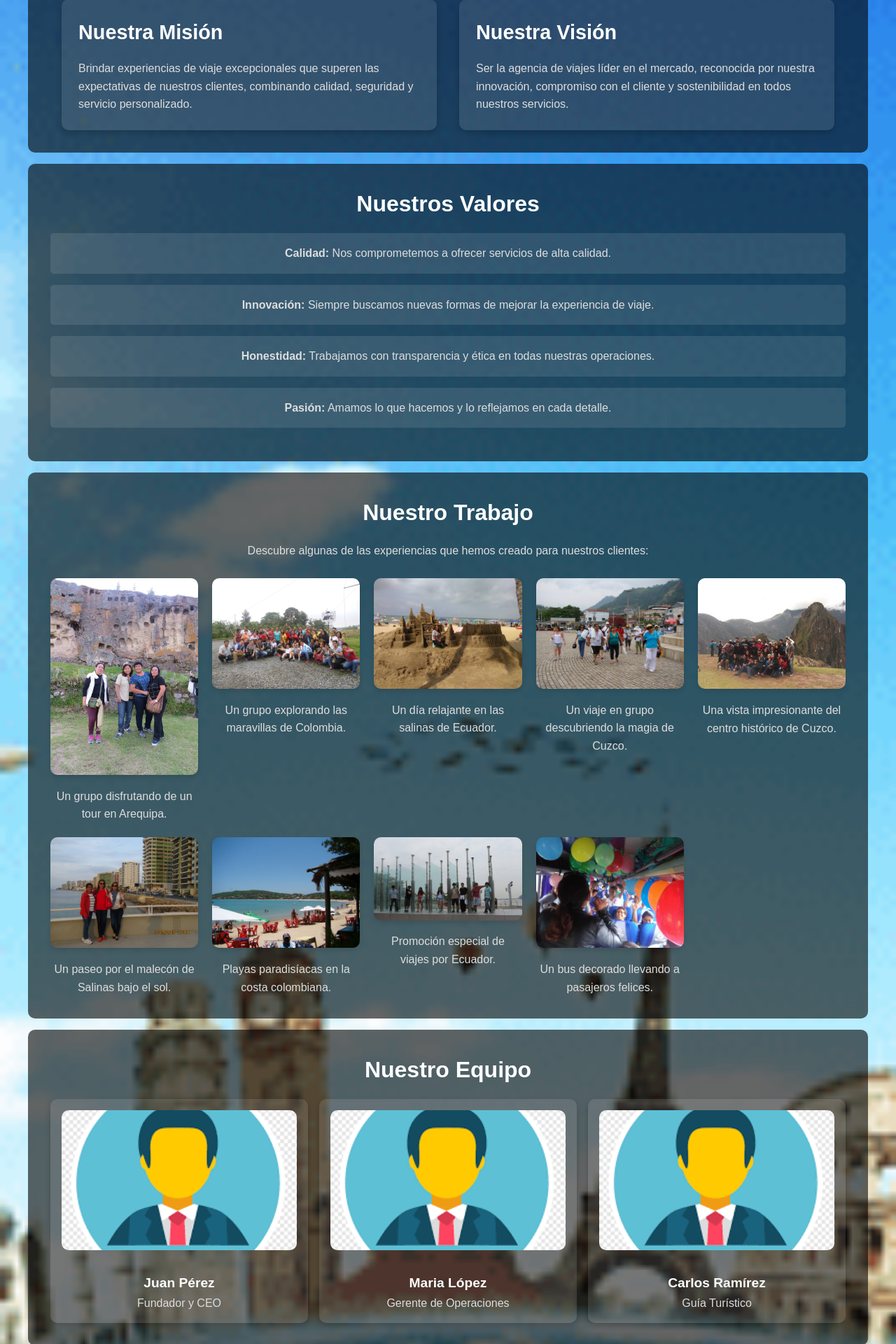
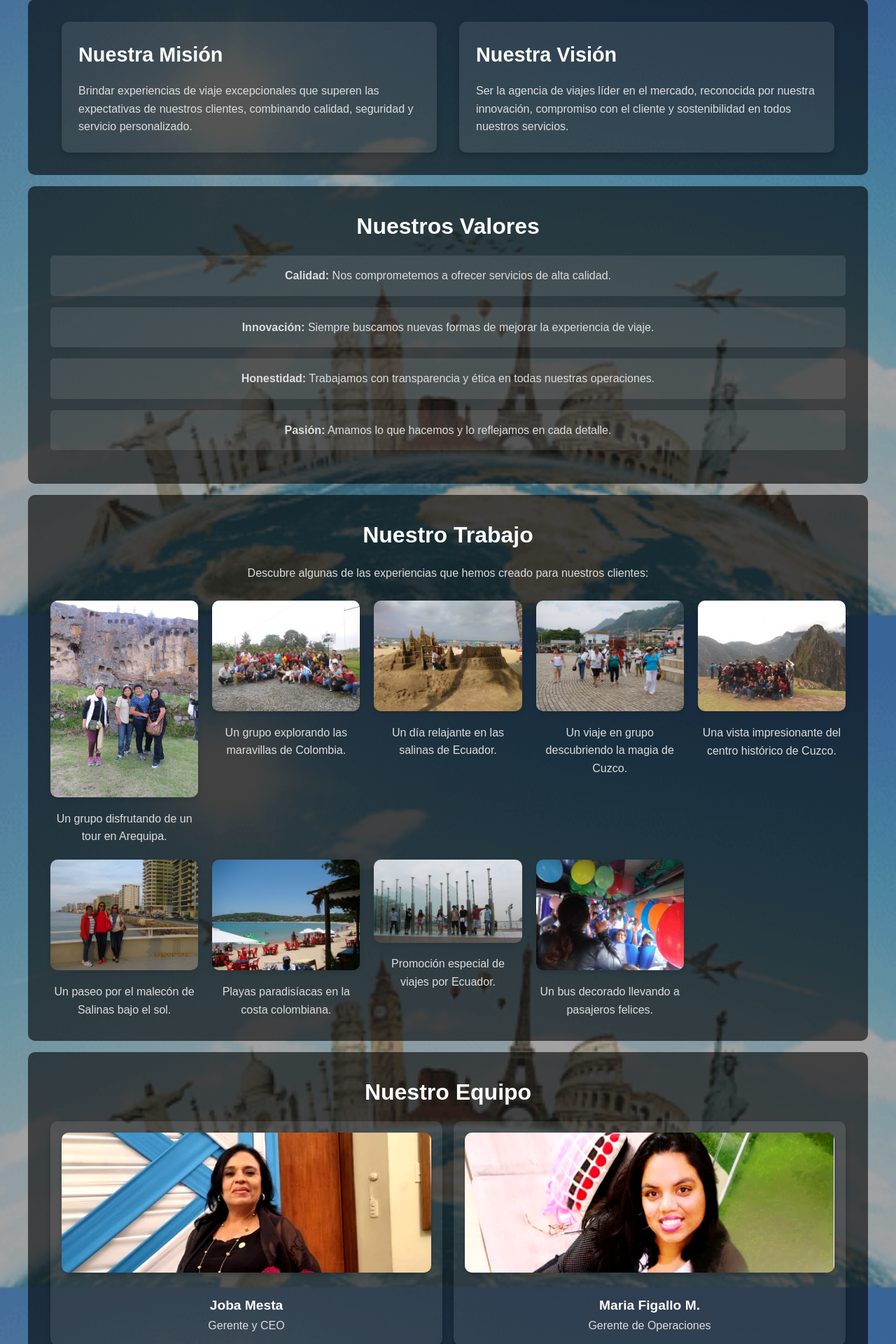
Before and after one commit to jorgefigalloo/aguitourslascapullanas, a PHP site: page /nosotros.php in a window 1280 px wide. Shown: the part 600-2520 px from the top of the page at 70% size. Run offline with PHP 8.4, Linux system fonts and the light colour scheme.

Commit message:
ultimos arreglos

```diff
--- a/agencia-viajes/contacto.php
+++ b/agencia-viajes/contacto.php
@@ -18,11 +18,11 @@
         <p>Estamos aquí para ayudarte con cualquier pregunta o solicitud que tengas. ¡No dudes en contactarnos!</p>
         <div class="info-item">
             <i class="fas fa-map-marker-alt"></i>
-            <span>Dirección: Av. Los Viajeros 123, Lima, Perú</span>
+            <span>Dirección: Urb. Bello Horizonte lote 2, Piura, Perú</span>
         </div>
         <div class="info-item">
             <i class="fas fa-phone"></i>
-            <span>Teléfono: +51 920 025 691</span>
+            <span>Teléfono: +51 957 673 925</span>
         </div>
         <div class="info-item">
             <i class="fas fa-envelope"></i>
@@ -33,7 +33,7 @@
             <span>Horario: Lunes a Viernes, 9:00 AM - 6:00 PM</span>
         </div>
         <!-- Botón de WhatsApp -->
-        <a href="https://wa.me/920025691" class="cta-button whatsapp-button" target="_blank">
+        <a href="https://wa.me/957673925" class="cta-button whatsapp-button" target="_blank">
             <i class="fab fa-whatsapp"></i> Contáctanos por WhatsApp
         </a>
     </div>
--- a/agencia-viajes/css/styleNosotros.css
+++ b/agencia-viajes/css/styleNosotros.css
@@ -53,14 +53,51 @@
     line-height: 1.6;
 }
 
+
+
+
 /* ================================
    CONTENEDOR GENERAL (FONDO TURISMO)
    ================================ */
-.fondo-turismo {
+   .fondo-turismo {
+    position: relative; /* Necesario para posicionar elementos internos */
     background: url('../images/fondo-turismo.png') no-repeat center center/cover;
     color: #fff;
-    padding: 2rem 0;
+    padding: 4rem 0; /* Aumentamos el padding para dar más espacio */
+    overflow: hidden; /* Evita desbordamientos */
+    z-index: 1; /* Asegura que el contenido esté encima del fondo */
 }
+
+.fondo-turismo::before {
+    content: '';
+    position: absolute;
+    top: 0;
+    left: 0;
+    width: 100%;
+    height: 100%;
+    background: rgba(75, 73, 73, 0.5); /* Capa oscura semitransparente */
+    z-index: 1; /* Coloca la capa detrás del contenido */
+}
+
+.fondo-turismo > * {
+    position: relative;
+    z-index: 2; /* Coloca el contenido encima de la capa */
+}
+
+/* Efecto Parallax */
+.fondo-turismo {
+    background-attachment: fixed; /* Fija la imagen de fondo mientras se hace scroll */
+    background-size: cover; /* Asegura que la imagen cubra todo el contenedor */
+    background-position: center; /* Centra la imagen */
+    background-repeat: no-repeat; /* Evita que la imagen se repita */
+}
+
+
+
+
+
+
+
 
 /* ================================
    SECCIONES COMUNES (MISIÓN, VISIÓN, VALORES, EQUIPO, PREGUNTAS, GALERÍA)
@@ -148,10 +185,11 @@
     box-shadow: 0 8px 16px rgba(0, 0, 0, 0.2);
 }
 
+
 /* ================================
    EQUIPO
    ================================ */
-.equipo {
+   .equipo {
     text-align: center;
 }
 
@@ -181,6 +219,16 @@
     object-fit: cover;
     border-radius: 10px;
     margin-bottom: 1rem;
+    transition: filter 0.3s ease-in-out, transform 0.3s ease-in-out;
+    /* Ajustes para mejorar la visibilidad */
+    filter: brightness(1.1) contrast(1.2); /* Brillo y contraste mejorados */
+    box-shadow: 0 4px 6px rgba(0, 0, 0, 0.2); /* Sombra ligera */
+}
+
+.equipo-member img:hover {
+    transform: scale(1.05); /* Efecto de zoom al pasar el cursor */
+    filter: brightness(1.2) contrast(1.3); /* Mejora visual al hacer hover */
+    box-shadow: 0 6px 12px rgba(0, 0, 0, 0.3); /* Sombra más pronunciada */
 }
 
 .equipo-member h3 {
@@ -192,6 +240,8 @@
     font-size: 1rem;
     color: #ddd;
 }
+
+
 
 /* ================================
    PREGUNTAS FRECUENTES
--- a/agencia-viajes/includes/footer.php
+++ b/agencia-viajes/includes/footer.php
@@ -7,6 +7,9 @@
 
         <!-- Contenedor para Redes Sociales y Botón de Contacto -->
         <div class="right-section">
+        <p class="copyright">
+           Siguenos en :
+        </p>
             <!-- Redes Sociales -->
             <div class="social-icons">
                 <a href="https://www.facebook.com/people/Aguitours-las-capullanas/100054386595848/" target="_blank" aria-label="Facebook">
--- a/agencia-viajes/nosotros.php
+++ b/agencia-viajes/nosotros.php
@@ -105,22 +105,24 @@
             <h2>Nuestro Equipo</h2>
             <div class="equipo-grid">
                 <div class="equipo-member">
-                    <img src="images/team/member.png" alt="Miembro 1">
-                    <h3>Juan Pérez</h3>
-                    <p>Fundador y CEO</p>
+                    <img src="images/team/member1.png" alt="Miembro 1">
+                    <h3>Joba Mesta</h3>
+                    <p>Gerente y CEO</p>
                 </div>
                 <div class="equipo-member">
-                    <img src="images/team/member.png" alt="Miembro 2">
-                    <h3>Maria López</h3>
+                   <img src="images/team/member4.jpg" alt="Miembro 2">
+                    <h3>Maria Figallo M.</h3>
                     <p>Gerente de Operaciones</p>
                 </div>
-                <div class="equipo-member">
+            <!--     <div class="equipo-member">
                     <img src="images/team/member.png" alt="Miembro 3">
                     <h3>Carlos Ramírez</h3>
                     <p>Guía Turístico</p>
-                </div>
+                </div>-->
             </div>
         </section>
+
+
 
         <section class="preguntas">
             <h2>Preguntas Frecuentes</h2>
@@ -140,7 +142,7 @@
                 <div class="faq-item">
                     <button class="faq-question">¿Cuáles son los métodos de pago aceptados?</button>
                     <div class="faq-answer">
-                        <p>Aceptamos pagos mediante tarjeta de crédito/débito, transferencias bancarias y plataformas digitales como PayPal.</p>
+                        <p>Aceptamos pagos mediante tarjeta de crédito/débito, transferencias bancarias y plataformas digitales como Yape/Plin.</p>
                     </div>
                 </div>
                 <div class="faq-item">
```
Also changed, not shown: agencia-viajes/destinos.php (+4 -4 lines), agencia-viajes/images/team/member1.png (added), agencia-viajes/images/team/member3.jpg (added), agencia-viajes/images/team/member4.jpg (added).
